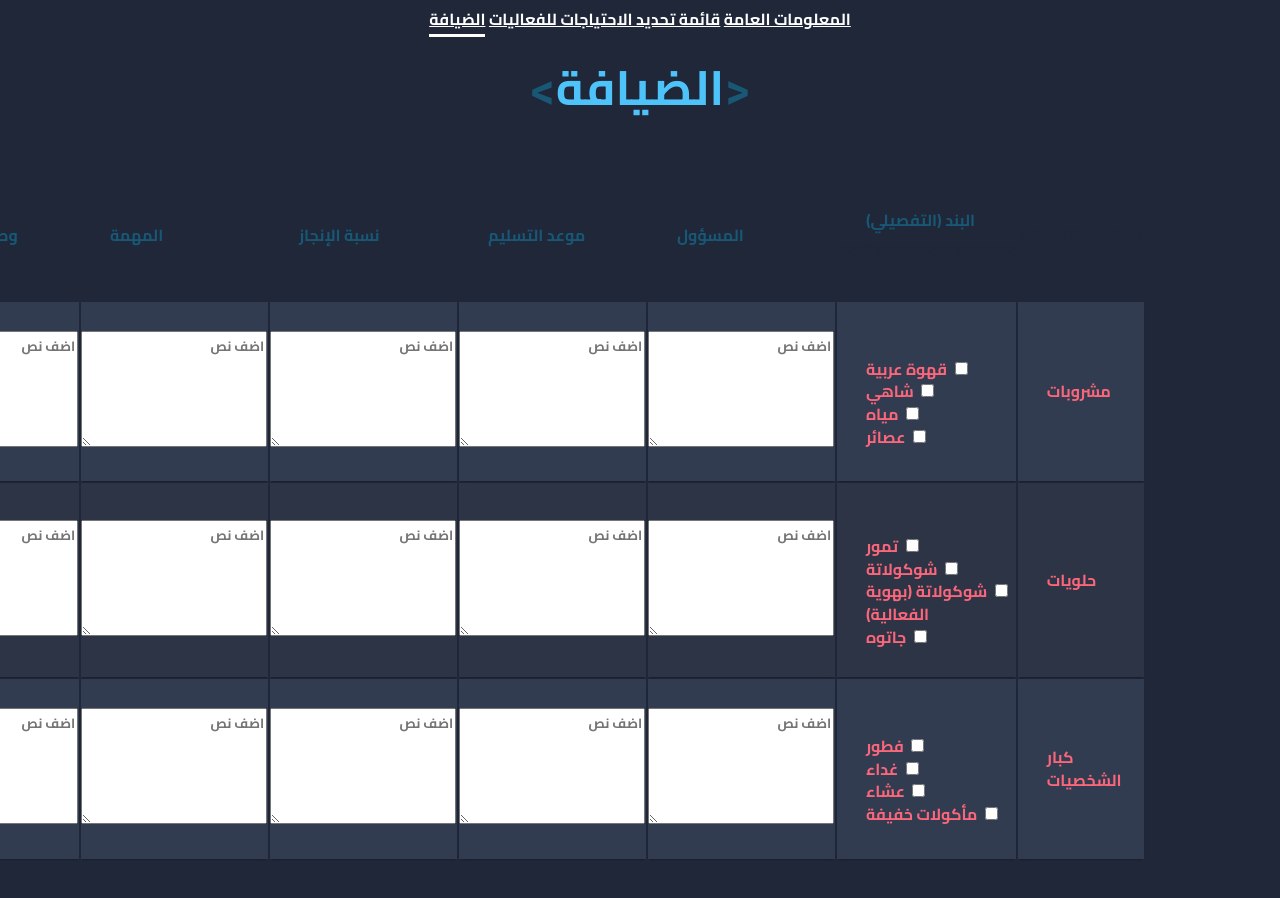
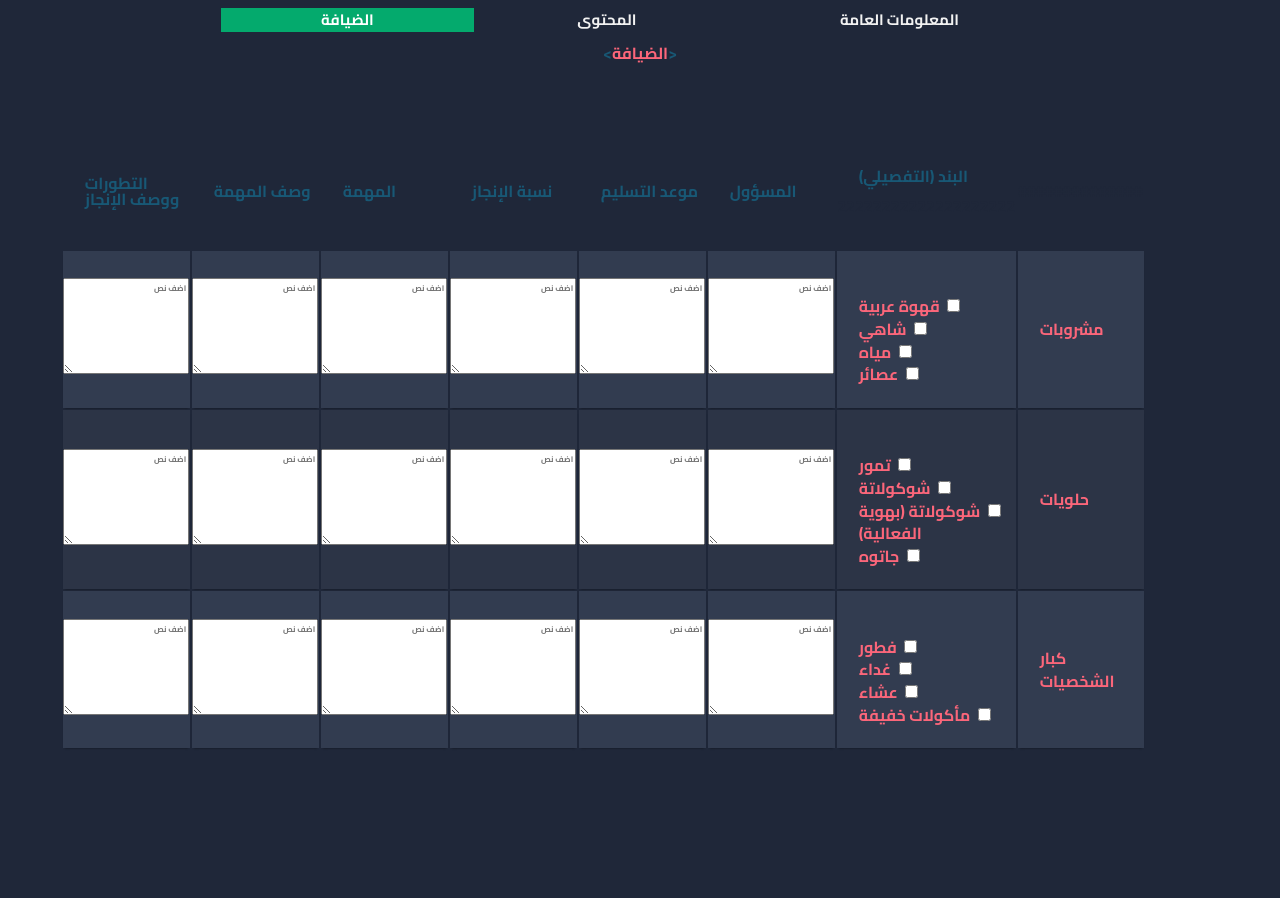
Before and after one commit to 2021Dev/project-1, a plain HTML site: page page3.html in a window 1280 px wide. Drawn offline with Linux system fonts and the light colour scheme.

Commit message:
Update page3.html

```diff
--- a/page3.html
+++ b/page3.html
@@ -7,7 +7,41 @@
 
 </head>
 <body>
+	<div dir="rtl" class="topnav" id="myTopnav" style="text-align: center;">
+		<a href="index.html">المعلومات العامة</a>
+		<a href="page2.html">المحتوى</a>
+		<a href="#" class="active">الضيافة</a>
+
+
+	  </div>
 	<style type="text/css">
+	.topnav {
+  overflow: hidden;
+  background-color: #1f2739;
+}
+
+.topnav a {
+  float: center;
+  color: #f2f2f2;
+  padding: 20px 100px;
+  text-align: center;
+  text-decoration: none;
+  font-size: 15px;
+}
+
+.topnav a:hover {
+  background-color: #FB667A;
+  color: black;
+}
+
+.topnav a.active {
+  background-color: #04AA6D;
+  color: white;
+}
+
+.topnav .icon {
+  display: none;
+}
 		.project-tab {
 		padding: 10%;
 		margin-top: -8%;
@@ -48,15 +82,8 @@
 		color: #333;
 		font-weight: 600;
 	}    </style>
-	<nav>
-		<div class="nav nav-tabs nav-fill" style="text-align:center; color: white;" id="nav-tab" role="tablist">
-			<a class="nav-item nav-link" id="nav-home-tab" style="color: white;" data-toggle="tab" href="index.html" role="tab" aria-controls="nav-home" aria-selected="false">المعلومات العامة</a>
-			<a class="nav-item nav-link" id="nav-profile-tab" style="color: white;" data-toggle="tab" href="page2.html" role="tab" aria-controls="nav-profile" aria-selected="false">قائمة تحديد الاحتياجات للفعاليات</a>
-			<a class="nav-item nav-link active" id="nav-contact-tab" style="color: white;" data-toggle="tab" href="#" role="tab" aria-controls="nav-contact" aria-selected="false">الضيافة</a>
-		</div>
-	</nav>
 <!-- partial:index.partial.html -->
-<h1><span class="blue">&lt;</span>الضيافة<span class="blue">&gt;</span></h1>
+<h2><span class="blue">&lt;</span>الضيافة<span class="blue">&gt;</span></h2>
 <section id="tabs" class="project-tab" dir="rtl">
 <table class="container" dir="rtl">
 	<thead>
@@ -88,12 +115,12 @@
 
                                                                 </span>
 			</td>
-			                                            <td><textarea style=" font-family: 'Cairo', sans-serif; height: 110px; width: 180px; margin: auto ;" placeholder="اضف نص"></textarea></td>
-                                                        <td><textarea style=" font-family: 'Cairo', sans-serif; height: 110px; width: 180px;" placeholder="اضف نص"></textarea></td>
-                                                        <td><textarea style=" font-family: 'Cairo', sans-serif;height: 110px; width: 180px;" placeholder="اضف نص"></textarea></td>
-                                                        <td><textarea style=" font-family: 'Cairo', sans-serif;height: 110px; width: 180px;" placeholder="اضف نص"></textarea></td>
-                                                        <td><textarea style=" font-family: 'Cairo', sans-serif;height: 110px; width: 180px;" placeholder="اضف نص"></textarea></td>
-                                                        <td><textarea style=" font-family: 'Cairo', sans-serif;height: 110px; width: 180px;" placeholder="اضف نص"></textarea></td>
+			                                            <td><textarea style=" font-size : 8px;  font-family: 'Cairo', sans-serif; height: 90px; width: 120px; margin: auto ;" placeholder="اضف نص"></textarea></td>
+                                                        <td><textarea style=" font-size : 8px;  font-family: 'Cairo', sans-serif; height: 90px; width: 120px;" placeholder="اضف نص"></textarea></td>
+                                                        <td><textarea style=" font-size : 8px;  font-family: 'Cairo', sans-serif;height: 90px; width: 120px;" placeholder="اضف نص"></textarea></td>
+                                                        <td><textarea style=" font-size : 8px;  font-family: 'Cairo', sans-serif;height: 90px; width: 120px;" placeholder="اضف نص"></textarea></td>
+                                                        <td><textarea style=" font-size : 8px;  font-family: 'Cairo', sans-serif;height: 90px; width: 120px;" placeholder="اضف نص"></textarea></td>
+                                                        <td><textarea style=" font-size : 8px;  font-family: 'Cairo', sans-serif;height: 90px; width: 120px;" placeholder="اضف نص"></textarea></td>
 		</tr>
 
 		<tr>
@@ -112,12 +139,12 @@
 
                                                                 </span>
 			</td>
-			                                            <td><textarea style=" font-family: 'Cairo', sans-serif; height: 110px; width: 180px; margin: auto ;" placeholder="اضف نص"></textarea></td>
-                                                        <td><textarea style=" font-family: 'Cairo', sans-serif; height: 110px; width: 180px;" placeholder="اضف نص"></textarea></td>
-                                                        <td><textarea style=" font-family: 'Cairo', sans-serif;height: 110px; width: 180px;" placeholder="اضف نص"></textarea></td>
-                                                        <td><textarea style=" font-family: 'Cairo', sans-serif;height: 110px; width: 180px;" placeholder="اضف نص"></textarea></td>
-                                                        <td><textarea style=" font-family: 'Cairo', sans-serif;height: 110px; width: 180px;" placeholder="اضف نص"></textarea></td>
-                                                        <td><textarea style=" font-family: 'Cairo', sans-serif;height: 110px; width: 180px;" placeholder="اضف نص"></textarea></td>
+			                                            <td><textarea style=" font-size : 8px;  font-family: 'Cairo', sans-serif; height: 90px; width: 120px; margin: auto ;" placeholder="اضف نص"></textarea></td>
+                                                        <td><textarea style=" font-size : 8px;  font-family: 'Cairo', sans-serif; height: 90px; width: 120px;" placeholder="اضف نص"></textarea></td>
+                                                        <td><textarea style=" font-size : 8px;  font-family: 'Cairo', sans-serif;height: 90px; width: 120px;" placeholder="اضف نص"></textarea></td>
+                                                        <td><textarea style=" font-size : 8px;  font-family: 'Cairo', sans-serif;height: 90px; width: 120px;" placeholder="اضف نص"></textarea></td>
+                                                        <td><textarea style=" font-size : 8px;  font-family: 'Cairo', sans-serif;height: 90px; width: 120px;" placeholder="اضف نص"></textarea></td>
+                                                        <td><textarea style=" font-size : 8px;  font-family: 'Cairo', sans-serif;height: 90px; width: 120px;" placeholder="اضف نص"></textarea></td>
 		</tr>
 
 		<tr>
@@ -136,12 +163,12 @@
 
                                                                 </span>
 			</td>
-			                                            <td><textarea style=" font-family: 'Cairo', sans-serif; height: 110px; width: 180px; margin: auto ;" placeholder="اضف نص"></textarea></td>
-                                                        <td><textarea style=" font-family: 'Cairo', sans-serif; height: 110px; width: 180px;" placeholder="اضف نص"></textarea></td>
-                                                        <td><textarea style=" font-family: 'Cairo', sans-serif;height: 110px; width: 180px;" placeholder="اضف نص"></textarea></td>
-                                                        <td><textarea style=" font-family: 'Cairo', sans-serif;height: 110px; width: 180px;" placeholder="اضف نص"></textarea></td>
-                                                        <td><textarea style=" font-family: 'Cairo', sans-serif;height: 110px; width: 180px;" placeholder="اضف نص"></textarea></td>
-                                                        <td><textarea style=" font-family: 'Cairo', sans-serif;height: 110px; width: 180px;" placeholder="اضف نص"></textarea></td>
+			                                            <td><textarea style=" font-size : 8px;  font-family: 'Cairo', sans-serif; height: 90px; width: 120px; margin: auto ;" placeholder="اضف نص"></textarea></td>
+                                                        <td><textarea style=" font-size : 8px;  font-family: 'Cairo', sans-serif; height: 90px; width: 120px;" placeholder="اضف نص"></textarea></td>
+                                                        <td><textarea style=" font-size : 8px;  font-family: 'Cairo', sans-serif;height: 90px; width: 120px;" placeholder="اضف نص"></textarea></td>
+                                                        <td><textarea style=" font-size : 8px;  font-family: 'Cairo', sans-serif;height: 90px; width: 120px;" placeholder="اضف نص"></textarea></td>
+                                                        <td><textarea style=" font-size : 8px;  font-family: 'Cairo', sans-serif;height: 90px; width: 120px;" placeholder="اضف نص"></textarea></td>
+                                                        <td><textarea style=" font-size : 8px;  font-family: 'Cairo', sans-serif;height: 90px; width: 120px;" placeholder="اضف نص"></textarea></td>
 		</tr>
 	</tbody>
 </table>
```
